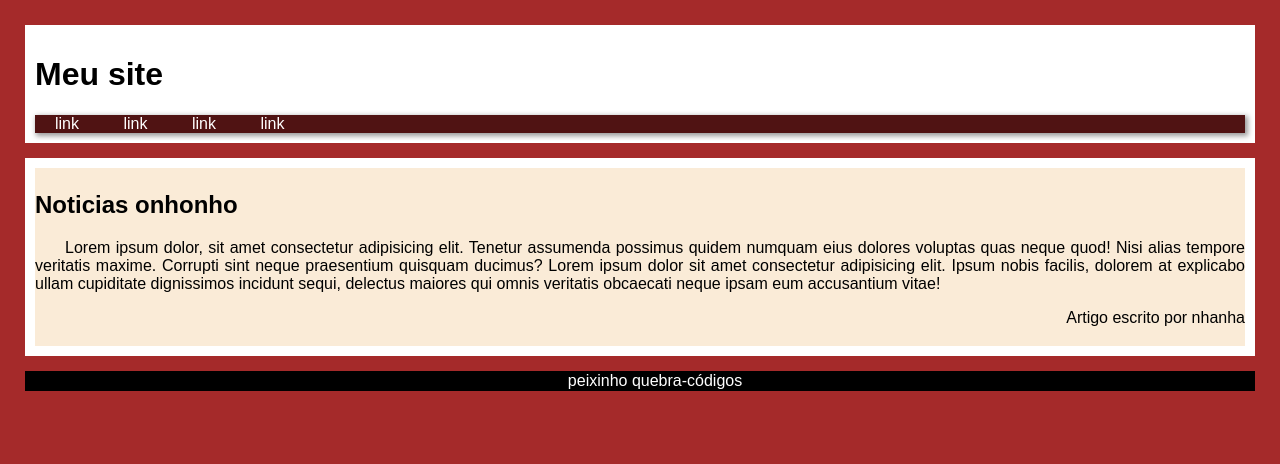
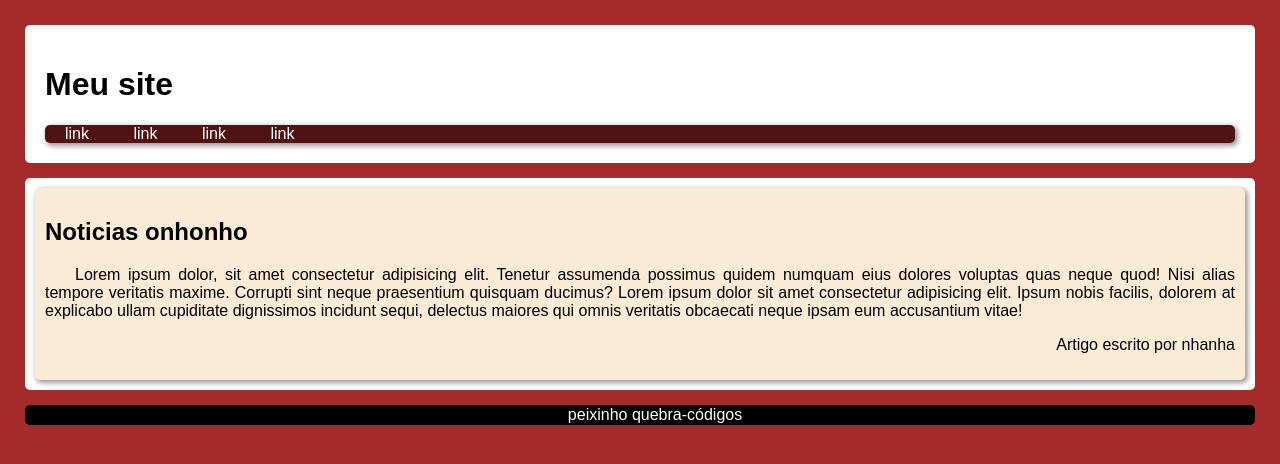
Before and after one commit to belarod/mod2-HTML-CSS, a plain HTML site: page grouping-tags-boxes/index.html in a window 1280 px wide. Drawn offline with Linux system fonts and the light colour scheme.

Commit message:
border-radius

```diff
--- a/grouping-tags-boxes/style.css
+++ b/grouping-tags-boxes/style.css
@@ -5,12 +5,14 @@ body{
 }
 header{
     background-color: white;
-    padding: 10px;
+    padding: 20px;
     margin-bottom: 15px;
+    border-radius: 5px;
 }
 nav{
     background-color: #501313;
     box-shadow: 2px 2px 5px 1px#00000065;
+    border-radius: 5px;
 }
 a{
     color: white;
@@ -27,10 +29,13 @@ main{
 section{
     background-color: white;
     border: 10px solid white;
+    border-radius: 5px;
 }
 article{
     background-color: antiquewhite;
-    padding: 3px 0px;
+    padding: 10px;
+    border-radius: 5px;
+    box-shadow: 2px 2px 5px 1px#00000065;
 }
 p{
     text-indent: 30px;
@@ -47,6 +52,7 @@ footer{
     color: white;
     text-align: center;
     padding: 1px;
+    border-radius: 5px;
 }
 footer>p{
     margin: 0px;
```
